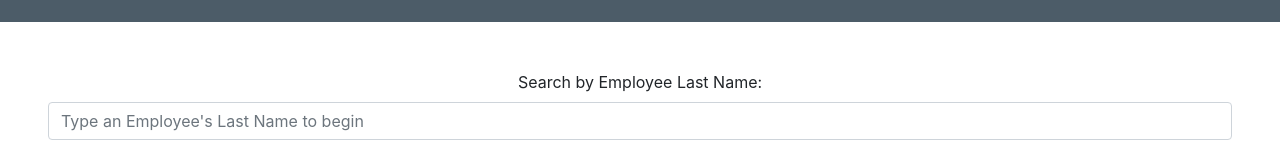
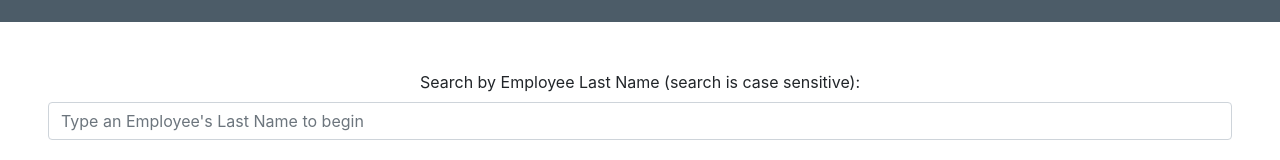
Before and after one commit to DS1826/employee-directory, a React (Create React App) app: page / in a window 1280 px wide. Shown: the part 174-334 px from the top of the page. Built offline with nearby package versions, Linux system fonts and the light colour scheme; no server answers.

Commit message:
added case sensitive note to input label

```diff
--- a/src/components/SearchName/index.js
+++ b/src/components/SearchName/index.js
@@ -6,7 +6,7 @@ const SearchName = (props) => {
     return (
         <form className="search">
       <div className="form-group">
-        <label htmlFor="language">Search by Employee Last Name:</label>
+        <label htmlFor="language">Search by Employee Last Name (search is case sensitive):</label>
         <input
           onChange={props.handleSearchChange}
           aria-label="Search"
```
